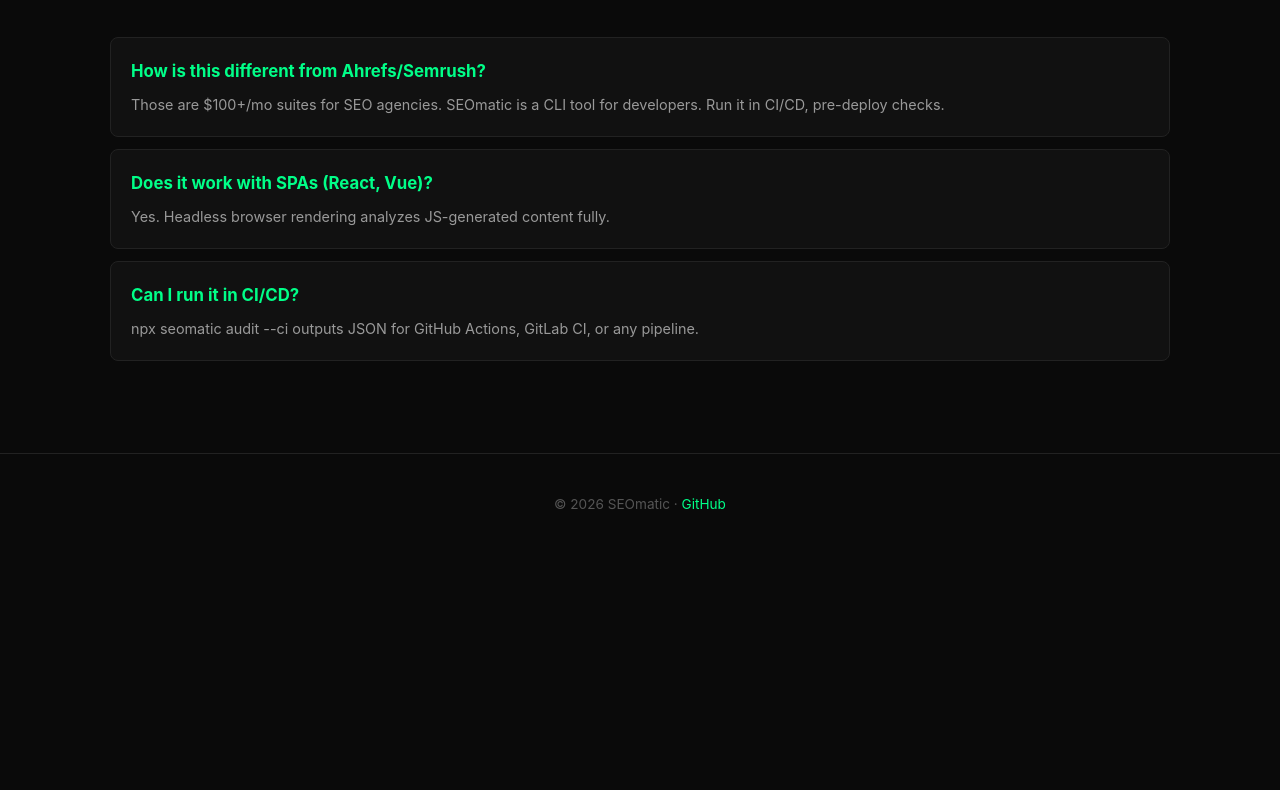
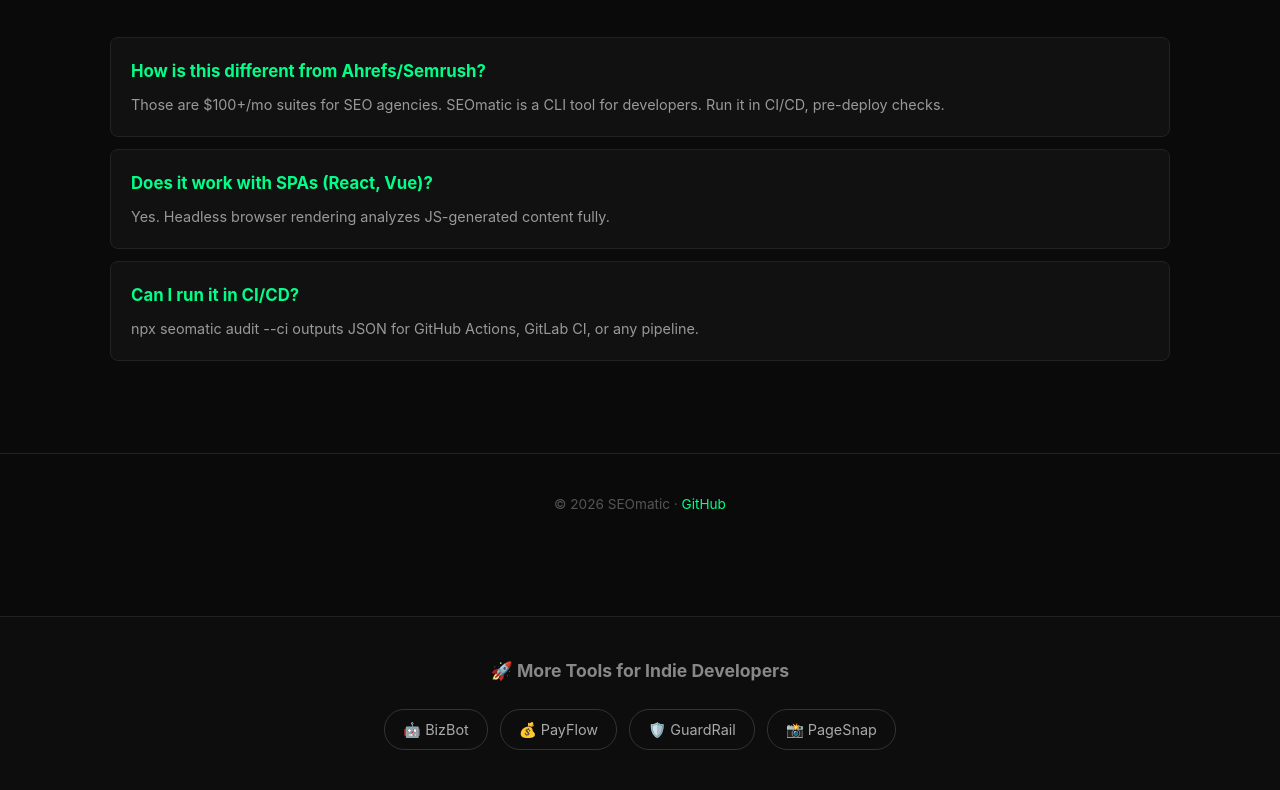
Before and after one commit to xiaohou2503687-design/seomatic, a website: page docs/index.html in a window 1280 px wide. Shown: the part 2308-3098 px from the top of the page. Before the commit the page ends 2864 px from the top, so only its background shows below. Drawn offline with Linux system fonts and the light colour scheme.

Commit message:
Add cross-promo links to all tools

```diff
--- a/docs/index.html
+++ b/docs/index.html
@@ -93,4 +93,22 @@
 <div class="faq-item"><h3>Can I run it in CI/CD?</h3><p>npx seomatic audit --ci outputs JSON for GitHub Actions, GitLab CI, or any pipeline.</p></div>
 </div></section>
 <footer><div class="container"><p>© 2026 SEOmatic · <a href="https://github.com/xiaohou2503687-design/seomatic">GitHub</a></p></div></footer>
+
+<!-- Cross-promo footer -->
+<style>
+.cross-promo { background:#0d0d0d; border-top:1px solid #222; padding:40px 20px; margin-top:60px; }
+.cross-promo h3 { text-align:center; color:#888; font-size:1.1em; margin-bottom:24px; }
+.cross-links { display:flex; flex-wrap:wrap; justify-content:center; gap:12px; max-width:900px; margin:0 auto; }
+.cross-link { display:inline-block; padding:8px 18px; border:1px solid #333; border-radius:20px; color:#aaa; text-decoration:none; font-size:.9em; transition:all .2s; }
+.cross-link:hover { border-color:#666; color:#fff; }
+</style>
+<div class="cross-promo">
+<h3>🚀 More Tools for Indie Developers</h3>
+<div class="cross-links">
+<a class='cross-link' href='https://xiaohou2503687-design.github.io/bizbot/'>🤖 BizBot</a>
+<a class='cross-link' href='https://xiaohou2503687-design.github.io/payflow/'>💰 PayFlow</a>
+<a class='cross-link' href='https://xiaohou2503687-design.github.io/guardrail/'>🛡️ GuardRail</a>
+<a class='cross-link' href='https://xiaohou2503687-design.github.io/pagesnap/'>📸 PageSnap</a>
+</div>
+</div>
 </body></html>
```
